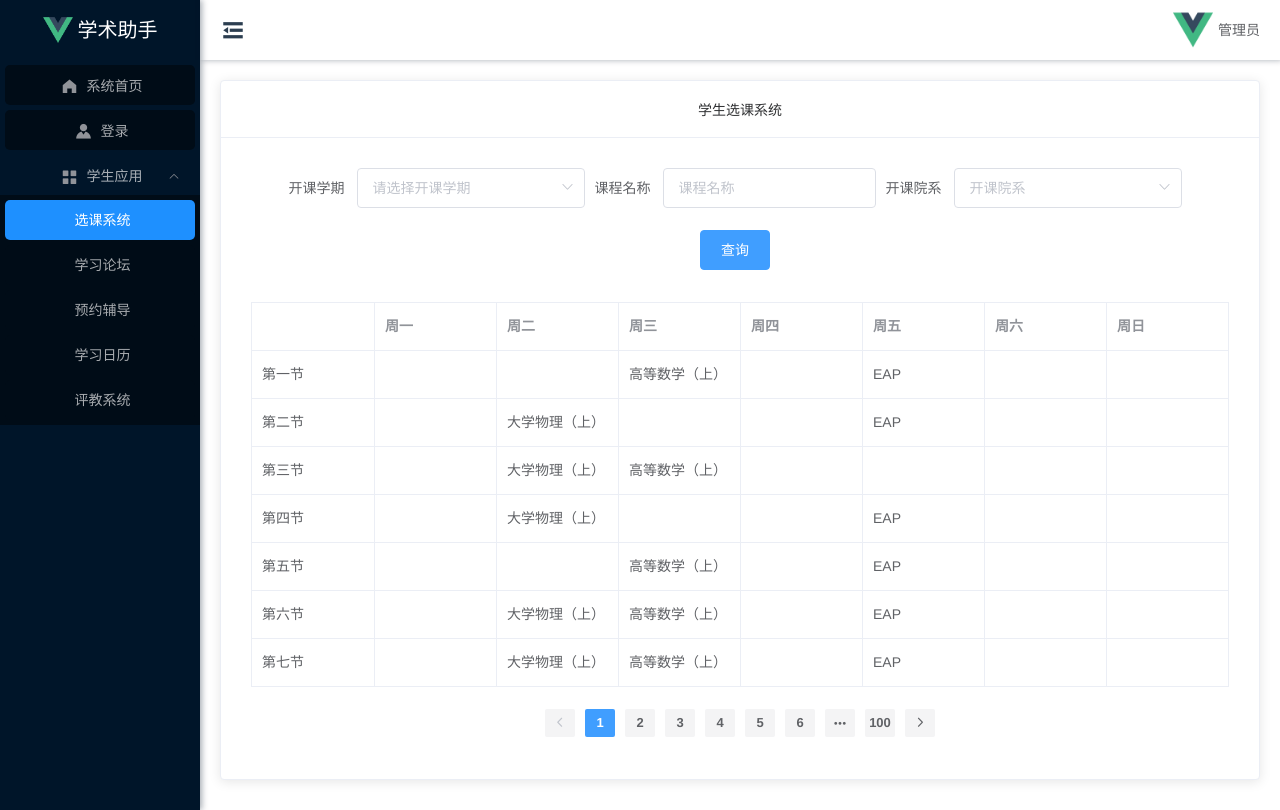
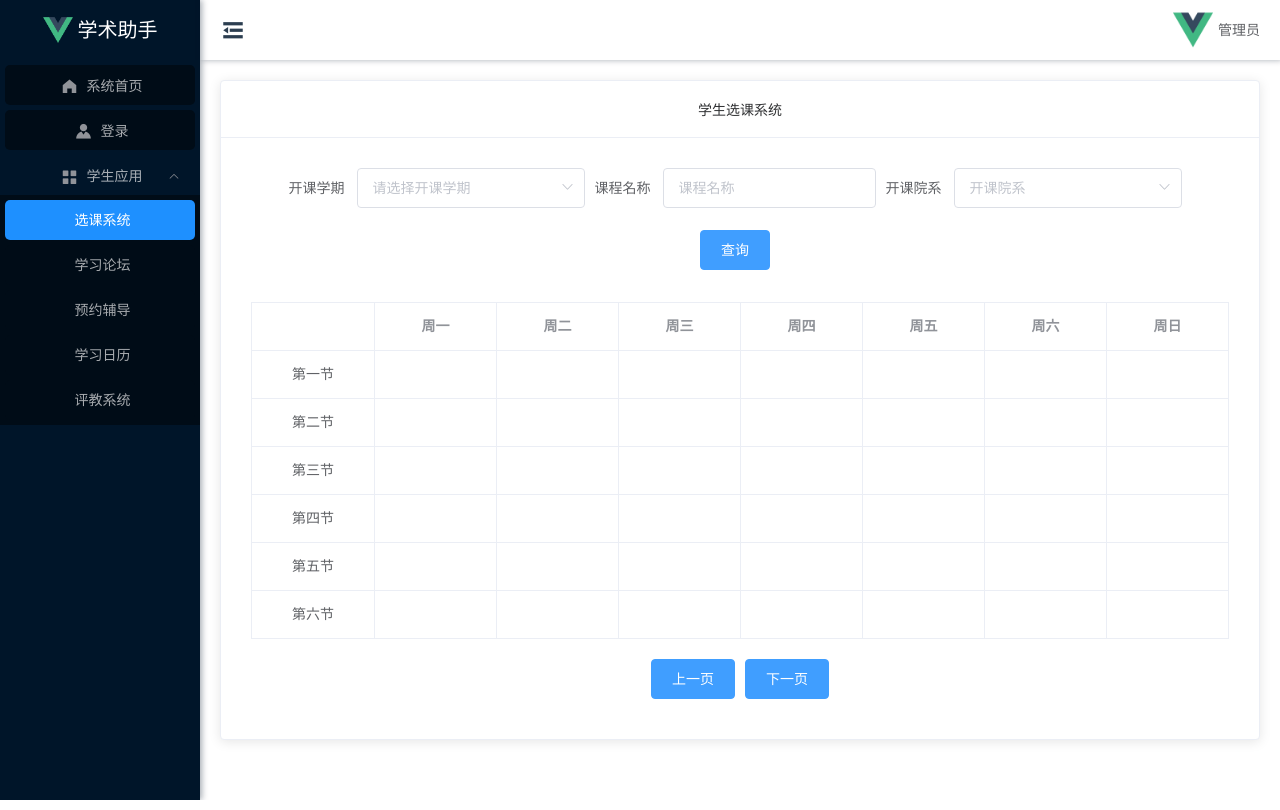
Before and after one commit to lemonsmoe/TeamProject-Sustech-CS304-spring24, a Vue app in the folder FrontEnd/: page /xuanke in a window 1280 px wide. Built offline with nearby package versions, Linux system fonts and the light colour scheme.

Commit message:
增加了选课推荐分页功能

```diff
--- a/FrontEnd/src/views/XuanKe.vue
+++ b/FrontEnd/src/views/XuanKe.vue
@@ -86,109 +86,68 @@
               <el-table
                   :data="tableData"
                   border
-                  style="width: 100%">
+                  style="width: 100%"
+                  :align="'center'">
                 <el-table-column
                     prop="0"
-                    label=" ">
+                    label=" "
+                    :align="'center'">
                 </el-table-column>
                 <el-table-column
                     prop="1"
-                    label="周一">
+                    label="周一"
+                    :align="'center'">
                 </el-table-column>
                 <el-table-column
                     prop="2"
-                    label="周二">
+                    label="周二"
+                    :align="'center'">
                 </el-table-column>
                 <el-table-column
                     prop="3"
-                    label="周三">
+                    label="周三"
+                    :align="'center'">
                 </el-table-column>
                 <el-table-column
                     prop="4"
-                    label="周四">
+                    label="周四"
+                    :align="'center'">
                 </el-table-column>
                 <el-table-column
                     prop="5"
-                    label="周五">
+                    label="周五"
+                    :align="'center'">
                 </el-table-column>
                 <el-table-column
                     prop="6"
-                    label="周六">
+                    label="周六"
+                    :align="'center'">
                 </el-table-column>
                 <el-table-column
                     prop="7"
-                    label="周日">
+                    label="周日"
+                    :align="'center'">
                 </el-table-column>
               </el-table>
-            </div>
-            <div style="margin: 20px">
-              <el-pagination
-                  background
-                  layout="prev, pager, next"
-                  :total="1000">
-              </el-pagination>
+
+              <div style="margin: 20px">
+                <el-row>
+                  <el-button type="primary" @click="previous">上一页</el-button>
+                  <el-button type="primary" @click="next">下一页</el-button>
+                </el-row>
+              </div>
+
+<!--              <div style="margin: 20px">-->
+<!--                <el-pagination-->
+<!--                    background-->
+<!--                    layout="prev, pager, next"-->
+<!--                    :total="1000">-->
+<!--                </el-pagination>-->
+<!--              </div>-->
+
             </div>
           </el-card>
 
-<!--          <el-card style="width: 800px">-->
-
-<!--            <div slot="header" class="clearfix">-->
-<!--              <span>小标题</span>-->
-<!--            </div>-->
-<!--            -->
-<!--            <div>-->
-<!--              <el-form ref="form" :model="form" label-width="80px">-->
-<!--                <el-form-item label="活动名称">-->
-<!--                  <el-input v-model="form.name"></el-input>-->
-<!--                </el-form-item>-->
-<!--                <el-form-item label="活动区域">-->
-<!--                  <el-select v-model="form.region" placeholder="请选择活动区域">-->
-<!--                    <el-option label="区域一" value="shanghai"></el-option>-->
-<!--                    <el-option label="区域二" value="beijing"></el-option>-->
-<!--                  </el-select>-->
-<!--                </el-form-item>-->
-<!--                <el-form-item label="活动时间">-->
-<!--                  <el-col :span="11">-->
-<!--                    <el-date-picker type="date" placeholder="选择日期" v-model="form.date1" style="width: 100%;"></el-date-picker>-->
-<!--                  </el-col>-->
-<!--                  <el-col class="line" :span="2">-</el-col>-->
-<!--                  <el-col :span="11">-->
-<!--                    <el-time-picker placeholder="选择时间" v-model="form.date2" style="width: 100%;"></el-time-picker>-->
-<!--                  </el-col>-->
-<!--                </el-form-item>-->
-<!--                <el-form-item label="即时配送">-->
-<!--                  <el-switch v-model="form.delivery"></el-switch>-->
-<!--                </el-form-item>-->
-<!--                <el-form-item label="活动性质">-->
-<!--                  <el-checkbox-group v-model="form.type">-->
-<!--                    <el-checkbox label="美食/餐厅线上活动" name="type"></el-checkbox>-->
-<!--                    <el-checkbox label="地推活动" name="type"></el-checkbox>-->
-<!--                    <el-checkbox label="线下主题活动" name="type"></el-checkbox>-->
-<!--                    <el-checkbox label="单纯品牌曝光" name="type"></el-checkbox>-->
-<!--                  </el-checkbox-group>-->
-<!--                </el-form-item>-->
-<!--                <el-form-item label="特殊资源">-->
-<!--                  <el-radio-group v-model="form.resource">-->
-<!--                    <el-radio label="线上品牌商赞助"></el-radio>-->
-<!--                    <el-radio label="线下场地免费"></el-radio>-->
-<!--                  </el-radio-group>-->
-<!--                </el-form-item>-->
-<!--                <el-form-item label="活动形式">-->
-<!--                  <el-input type="textarea" v-model="form.desc"></el-input>-->
-<!--                </el-form-item>-->
-<!--                <el-form-item>-->
-<!--                  <el-button type="primary" @click="onSubmit">立即创建</el-button>-->
-<!--                  <el-button>取消</el-button>-->
-<!--                </el-form-item>-->
-<!--              </el-form>-->
-<!--            </div>-->
-<!--          </el-card>-->
-          <!--          <el-table stripe :header-cell-style="{ backgroundColor: 'aliceblue', fontWeight: 'bold', color: '#333' }">-->
-          <!--            <el-table-column label="姓名" align="center"></el-table-column>-->
-          <!--            <el-table-column label="电话" align="center"></el-table-column>-->
-          <!--            <el-table-column label="邮箱" align="center"></el-table-column>-->
-          <!--            <el-table-column label="地址" align="center"></el-table-column>-->
-          <!--          </el-table>-->
         </el-main>
       </el-container>
     </el-container>
@@ -225,25 +184,25 @@ export default {
         0: '第一节',
         1: '',
         2: '',
-        3: '高等数学（上）',
+        3: '',
         4: '',
-        5: 'EAP',
+        5: '',
         6: '',
         7: '',
       }, {
         0: '第二节',
         1: '',
-        2: '大学物理（上）',
+        2: '',
         3: '',
         4: '',
-        5: 'EAP',
+        5: '',
         6: '',
         7: '',
       }, {
         0: '第三节',
         1: '',
-        2: '大学物理（上）',
-        3: '高等数学（上）',
+        2: '',
+        3: '',
         4: '',
         5: '',
         6: '',
@@ -251,41 +210,33 @@ export default {
       }, {
         0: '第四节',
         1: '',
-        2: '大学物理（上）',
+        2: '',
         3: '',
         4: '',
-        5: 'EAP',
+        5: '',
         6: '',
         7: '',
       }, {
         0: '第五节',
         1: '',
         2: '',
-        3: '高等数学（上）',
+        3: '',
         4: '',
-        5: 'EAP',
+        5: '',
         6: '',
         7: '',
       }, {
         0: '第六节',
         1: '',
-        2: '大学物理（上）',
-        3: '高等数学（上）',
+        2: '',
+        3: '',
         4: '',
-        5: 'EAP',
+        5: '',
         6: '',
         7: '',
-      }, {
-        0: '第七节',
-        1: '',
-        2: '大学物理（上）',
-        3: '高等数学（上）',
-        4: '',
-        5: 'EAP',
-        6: '',
-        7: '',
-      },
-      ]
+      }],
+      index: 0,
+      scheme: {},
     }
   },
   mounted() {
@@ -307,25 +258,53 @@ export default {
       this.axios.post('http://localhost:1314/submit_data', {
         'password': 'my father is YHT', 'student_name': '', 'keywords': obj, 'badwords': [''], 'excluded_time': {'点': []}
       }).then(res=>{
-        console.log(res)
-        console.log(res.data.schedule_scheme[0])
-        let obj = res.data.schedule_scheme[0]
-        for (let i = 0; i < obj.length; i++) {
-          console.log(obj[i])
-          console.log(obj[i]['上课时间'])
-          console.log(obj[i]['教学班'])
-        }
-        localStorage.setItem('list',res.data.schedule_scheme)
+
+        this.scheme = res.data.schedule_scheme
+        // console.log(this.scheme)
+        this.show(this.index)
+
       })
     },
-    change() {
 
-      this.tableData[0][1] = '大学化学'
-      this.tableData[0][2] = '大学生物'
-      console.log(this.tableData[0])
-      console.log(this.tableData[0][1])
-      console.log(this.tableData[1][2])
+    show(index) {
+      if (index < 0) {
+        index += 1
+      }
+      if (index >= this.scheme.length){
+        index -= 1
+      }
+      let obj = this.scheme[index]
+      for (let i = 0; i < obj.length; i++) {
 
+        let date1 = obj[i]['上课时间'][0][1]
+        let time1 = obj[i]['上课时间'][0][0]
+
+        let date2 = obj[i]['上课时间'][1][1]
+        let time2 = obj[i]['上课时间'][1][0]
+
+        let classname = obj[i]['教学班']
+
+        this.tableData[date1-1][time1] = classname
+        this.tableData[date2-1][time2] = classname
+
+        this.index = index
+        // 组成 原理
+      }
+    },
+    next() {
+      this.clear()
+      this.show(this.index+1)
+    },
+    previous() {
+      this.clear()
+      this.show(this.index-1)
+    },
+    clear() {
+      for (let i = 0; i <= 5; i++) {
+        for (let j = 1; j <= 7; j++) {
+          this.tableData[i][j] = ''
+        }
+      }
     }
   }
 }
```
